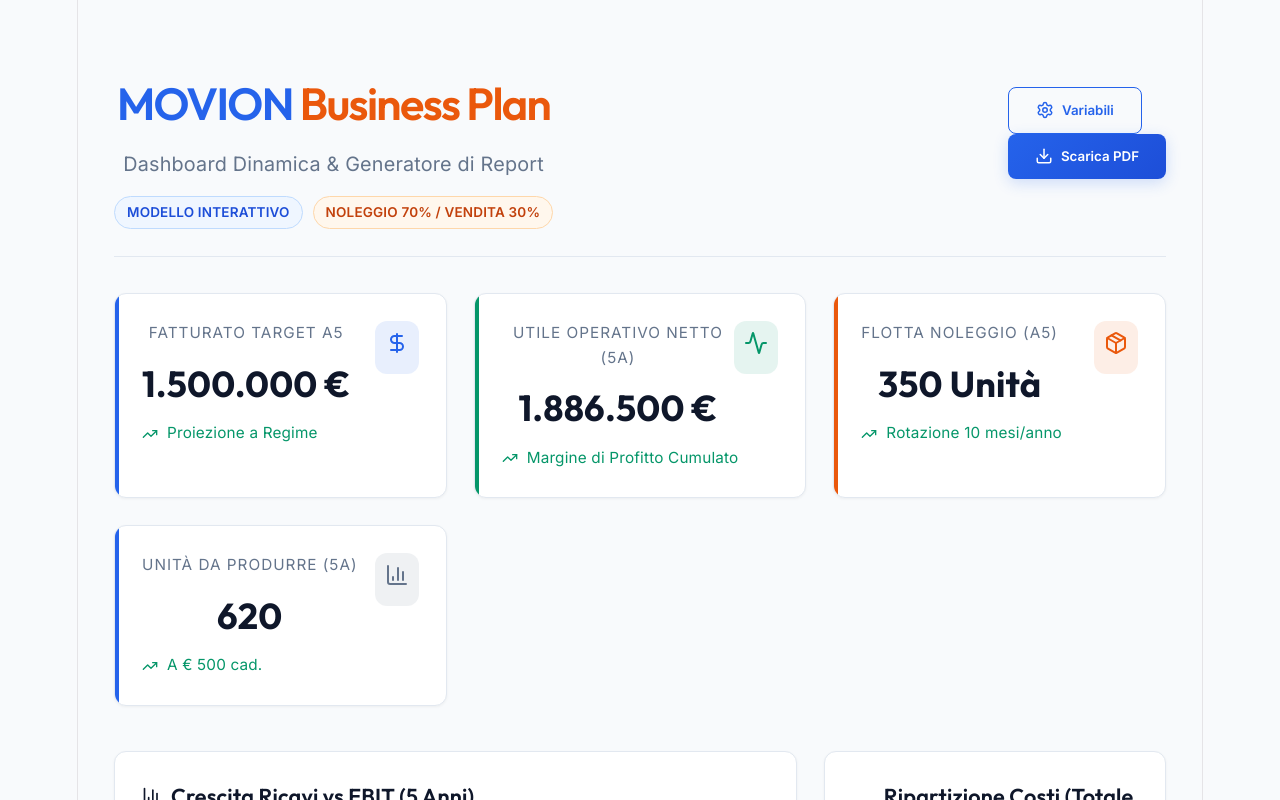
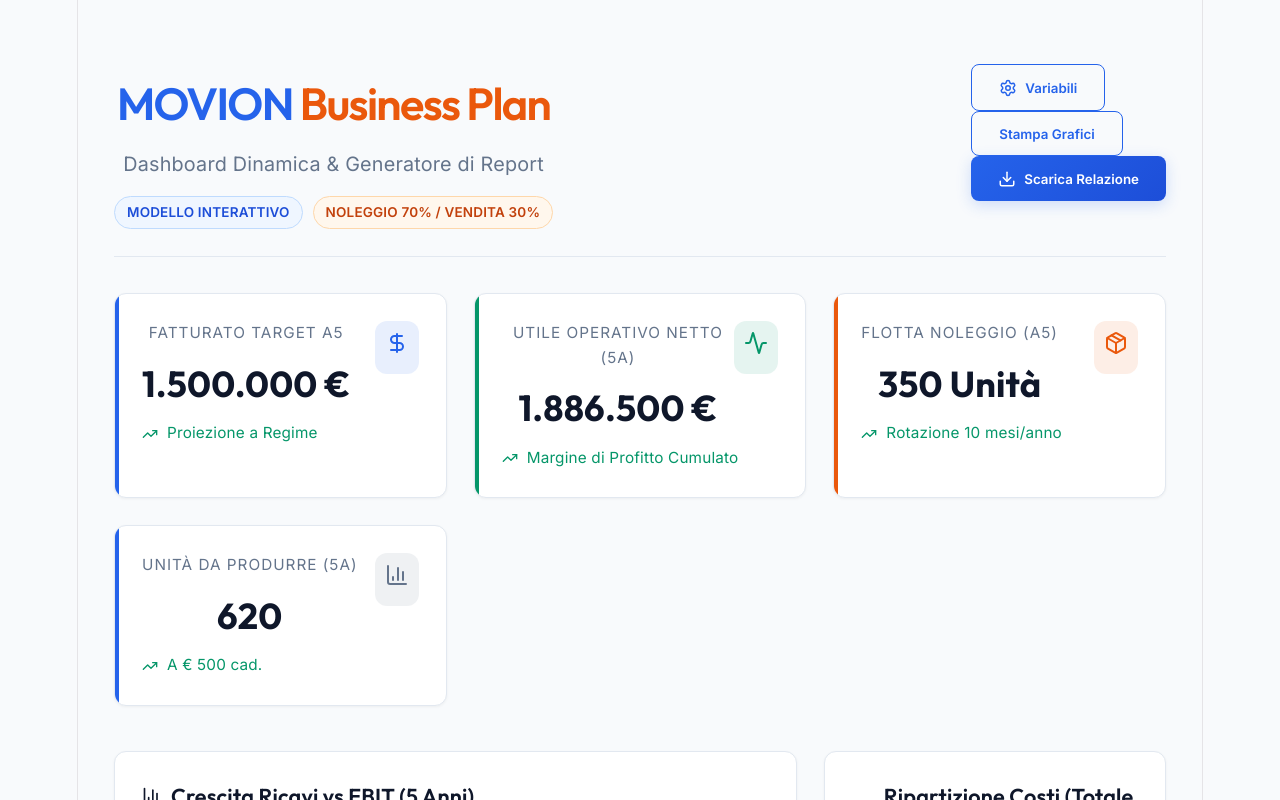
Before and after one commit to giuseppedisorbo-droid/Movion, a React (Vite) app in the folder movion_dashboard/: page / in a window 1280 px wide. Shown: the top 800 px of the page. Built offline with nearby package versions, Linux system fonts and the light colour scheme.

Commit message:
Aggiunto PDF formattato del Business Plan per il download diretto

```diff
--- a/movion_dashboard/src/App.jsx
+++ b/movion_dashboard/src/App.jsx
@@ -156,9 +156,14 @@
           <button className="outline" onClick={() => setShowSettings(!showSettings)}>
             <Settings size={18} /> Variabili
           </button>
-          <button onClick={() => window.print()}>
-            <Download size={18} /> Scarica PDF
+          <button className="outline" onClick={() => window.print()}>
+            Stampa Grafici
           </button>
+          <a href="/Business_Plan_Movion.pdf" download style={{ textDecoration: 'none' }}>
+            <button>
+              <Download size={18} /> Scarica Relazione
+            </button>
+          </a>
         </div>
       </header>
 
```
Also changed, not shown: 1 other file (tests, documents, lock files or other folders).
